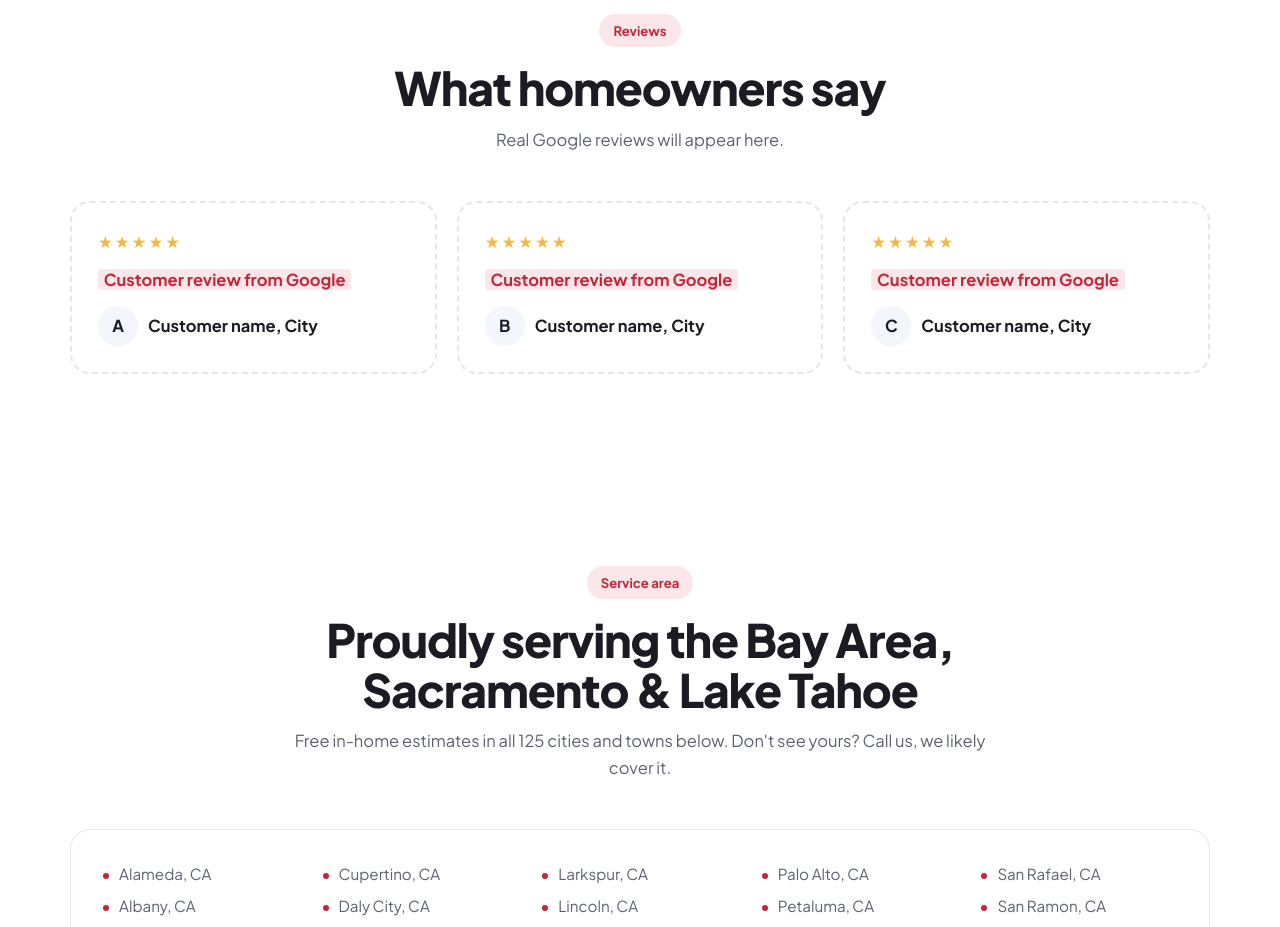
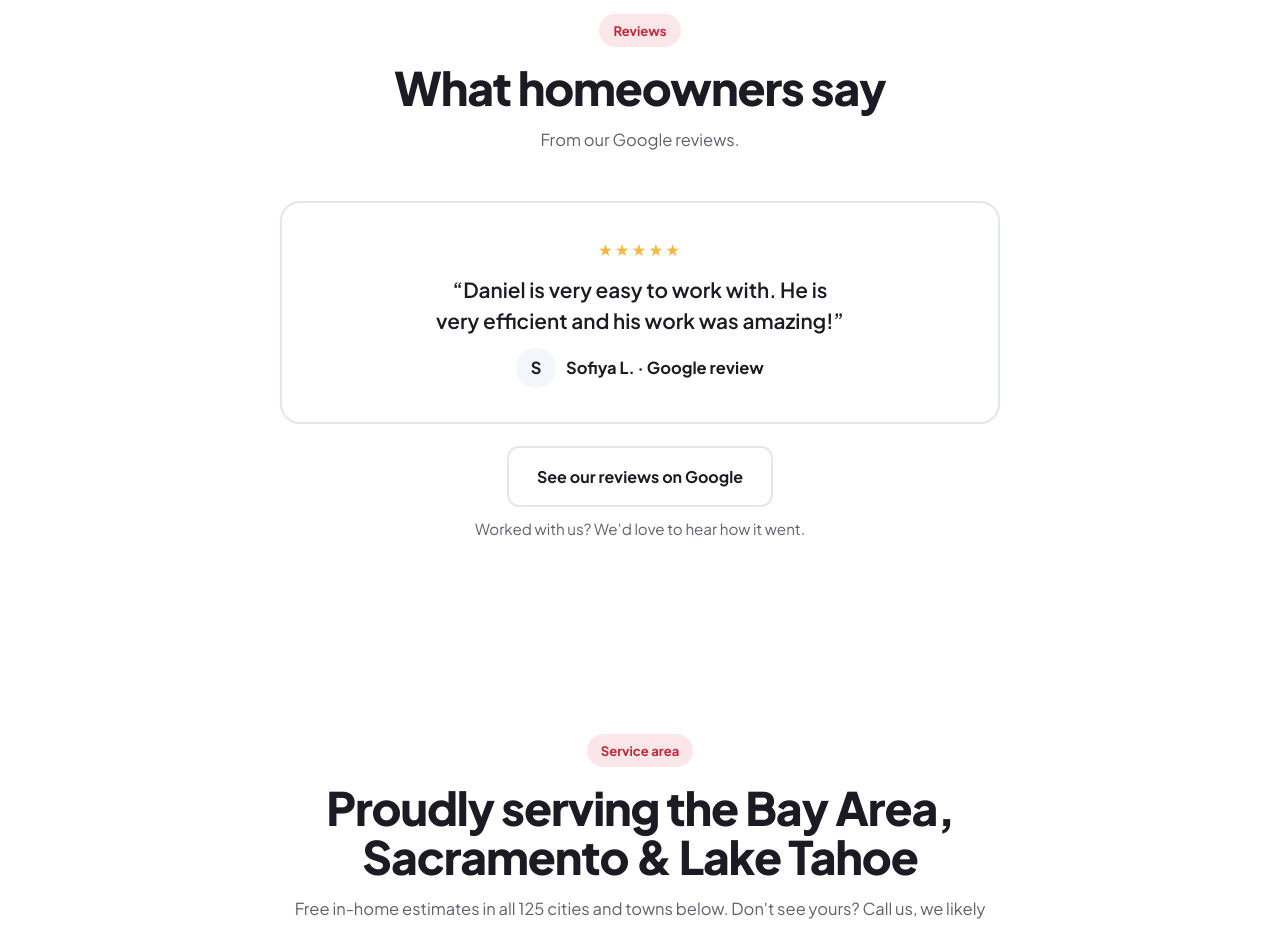
Before and after one commit to danieloliferchik1-bot/pomegranate-windows, a plain HTML site: page index.html in a window 1280 px wide. Shown: the part 5080-6007 px from the top of the page. Drawn offline with Linux system fonts and the light colour scheme.

Commit message:
Reviews: replace placeholders with real Google review and link to profile
Co-Authored-By: Claude Opus 5.5 <noreply@anthropic.com>
Claude-Session: https://claude.ai/code/session_01St5XRcmGrwFG3Ny1hFcwmK

```diff
--- a/index.html
+++ b/index.html
@@ -245,6 +245,12 @@ header nav a:hover{color:var(--ink)}
 .rev p{color:var(--muted)}
 .rev .who{display:flex;gap:10px;align-items:center;font-weight:700}
 .rev .who span{width:40px;height:40px;border-radius:50%;background:var(--sky);display:grid;place-items:center}
+
+.rev-one{max-width:720px;margin:0 auto;display:grid;gap:22px;justify-items:center;text-align:center}
+.rev-one .rev{margin:0;border-style:solid;background:var(--paper);padding:34px 36px;justify-items:center}
+.rev-one blockquote{margin:0;font-size:1.3rem;font-weight:600;line-height:1.45;color:var(--ink);text-wrap:balance}
+.rev-cta{display:grid;gap:10px;justify-items:center}
+.rev-cta p{color:var(--muted);font-size:.95rem;margin:0}
 
 /* FAQ */
 .faq{max-width:820px;margin:0 auto}
@@ -527,11 +533,17 @@ footer .areas span{border:1px solid var(--line);border-radius:999px;padding:2px
 
   <section style="padding-top:0">
     <div class="wrap">
-      <div class="head"><span class="pill">Reviews</span><h2 style="margin-top:16px">What homeowners say</h2><p>Real Google reviews will appear here.</p></div>
-      <div class="rev-grid">
-        <div class="rev"><span class="stars" aria-hidden="true">&#9733;&#9733;&#9733;&#9733;&#9733;</span><p><span class="ph">Customer review from Google</span></p><div class="who"><span>A</span>Customer name, City</div></div>
-        <div class="rev"><span class="stars" aria-hidden="true">&#9733;&#9733;&#9733;&#9733;&#9733;</span><p><span class="ph">Customer review from Google</span></p><div class="who"><span>B</span>Customer name, City</div></div>
-        <div class="rev"><span class="stars" aria-hidden="true">&#9733;&#9733;&#9733;&#9733;&#9733;</span><p><span class="ph">Customer review from Google</span></p><div class="who"><span>C</span>Customer name, City</div></div>
+      <div class="head"><span class="pill">Reviews</span><h2 style="margin-top:16px">What homeowners say</h2><p>From our Google reviews.</p></div>
+      <div class="rev-one">
+        <figure class="rev">
+          <span class="stars" aria-label="5 out of 5 stars">&#9733;&#9733;&#9733;&#9733;&#9733;</span>
+          <blockquote>&ldquo;Daniel is very easy to work with. He is very efficient and his work was amazing!&rdquo;</blockquote>
+          <figcaption class="who"><span>S</span>Sofiya L. &middot; Google review</figcaption>
+        </figure>
+        <div class="rev-cta">
+          <a class="btn ghost" href="https://maps.google.com/?cid=15466717394683437734" target="_blank" rel="noopener">See our reviews on Google</a>
+          <p>Worked with us? We&rsquo;d love to hear how it went.</p>
+        </div>
       </div>
     </div>
   </section>
```
